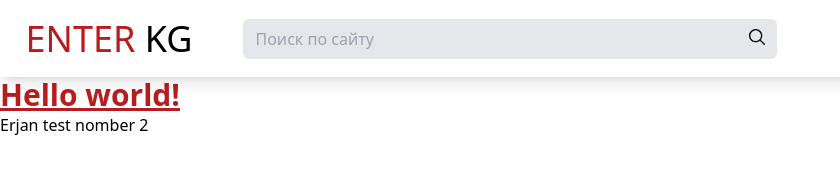
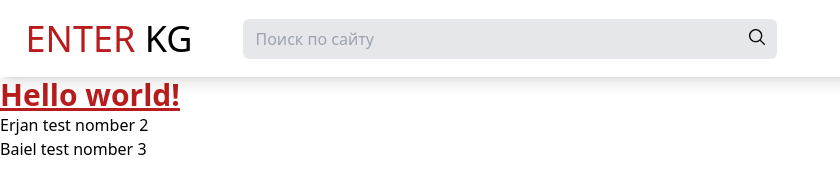
Before and after one commit to Erjankydyrov/enterkgtemplate, a website: page index.html in a window 1280 px wide. Shown: the full height of the page, 0-840 px from the left. Drawn offline with Linux system fonts and the light colour scheme.

Commit message:
add new branch

```diff
--- a/index.html
+++ b/index.html
@@ -85,5 +85,6 @@
     </nav>
     <h1 class="text-3xl font-bold underline text-red-700">Hello world!</h1>
     <h2>Erjan test nomber 2</h2>
+    <h2>Baiel test nomber 3</h2>
   </body>
 </html>
```
